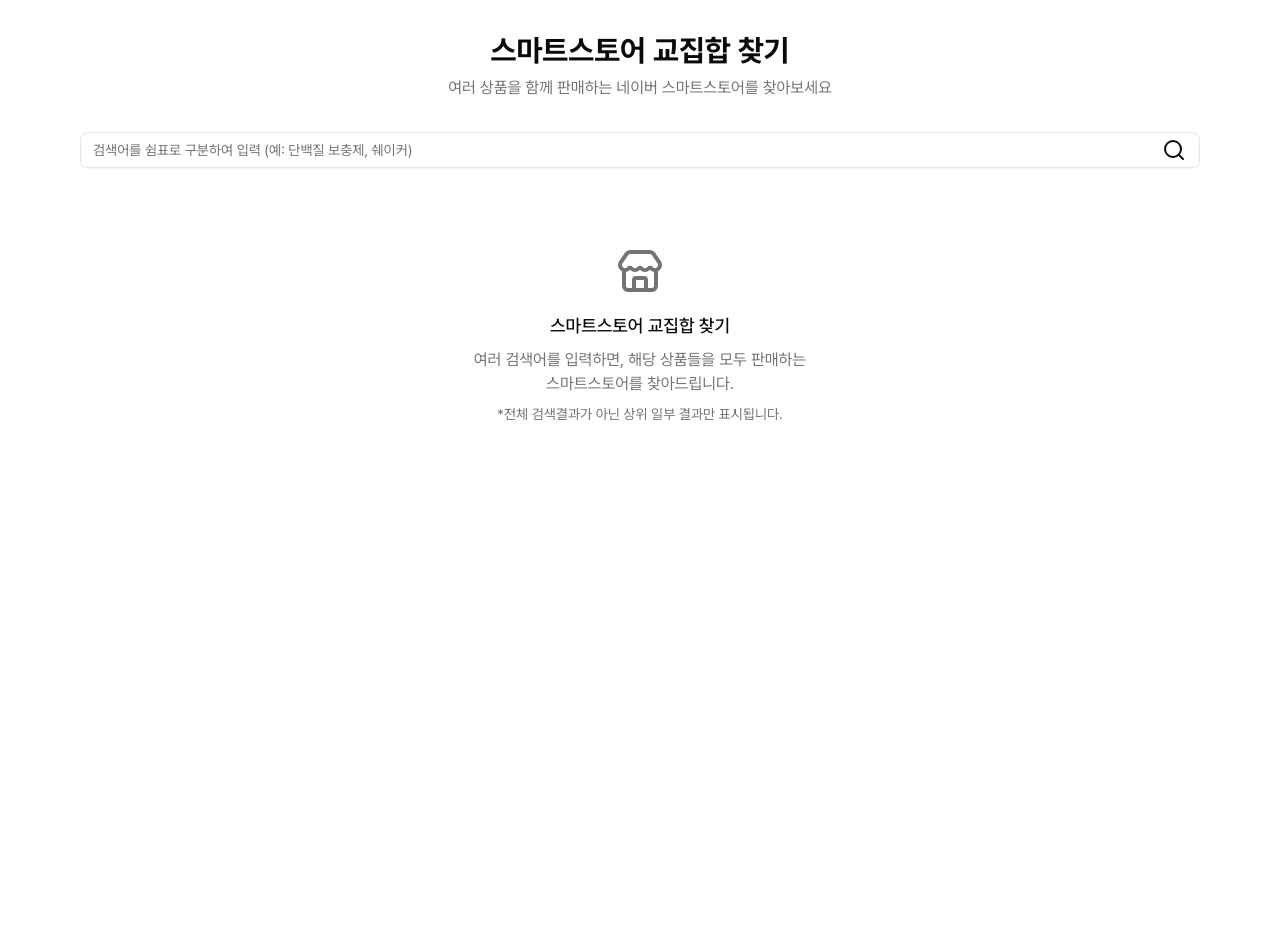
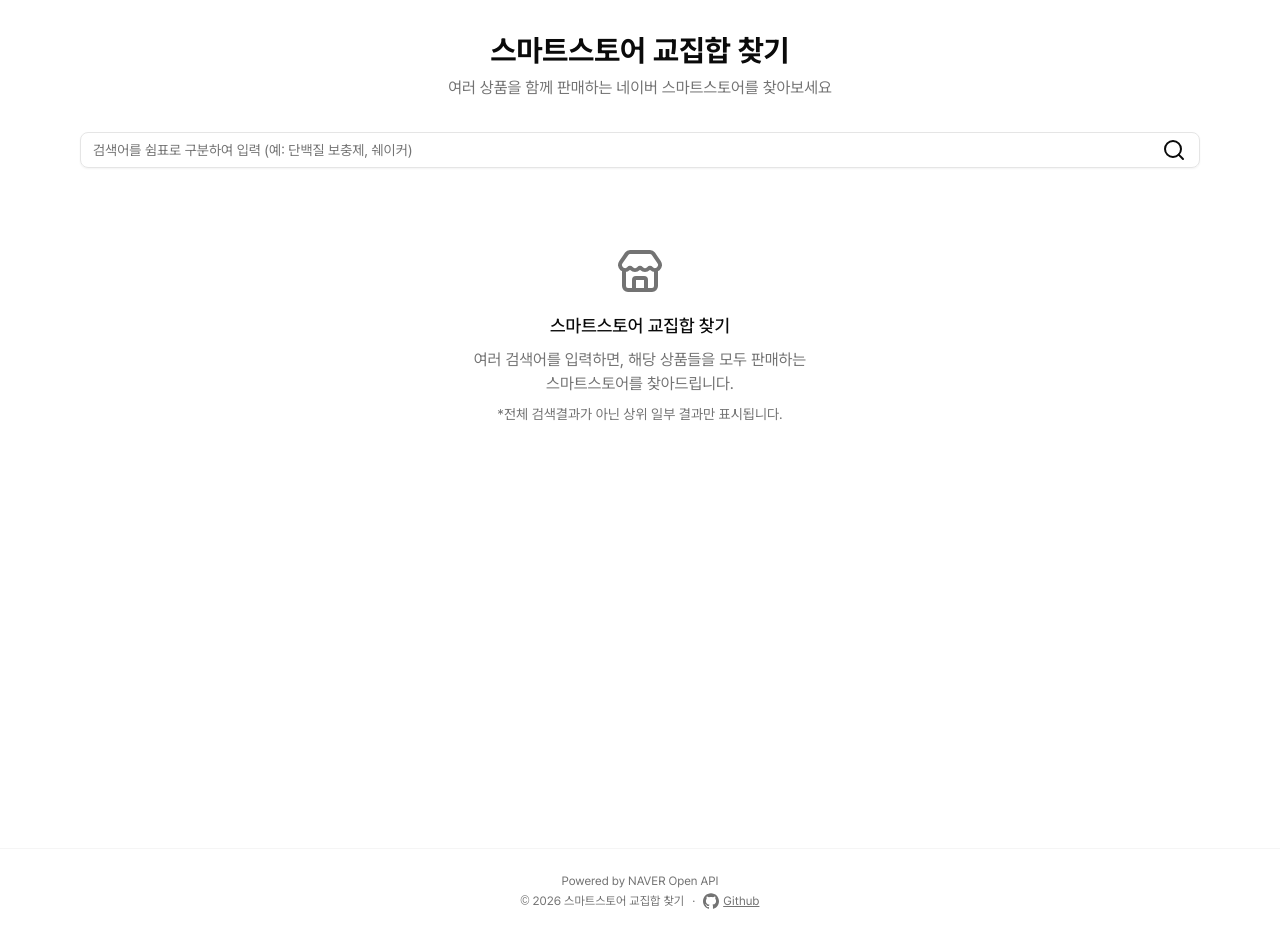
Before and after one commit to TaejunGoo/naver-store-intersect-finder, a Next.js app: page / in a window 1280 px wide. Before the commit the page ends 800 px from the top, so only its background shows below. Built offline with nearby package versions, Linux system fonts and the light colour scheme.

Commit message:
Footer 추가, Store-card 디자인 수정, react-icons 패키지 추가

```diff
--- a/app/layout.tsx
+++ b/app/layout.tsx
@@ -2,6 +2,9 @@
 import localFont from 'next/font/local';
 
 import './globals.css';
+import { SiGithub } from 'react-icons/si';
+
+import { Footer } from '@/components/footer';
 import { ThemeProvider } from '@/components/theme-provider';
 import { cn } from '@/lib/utils';
 
@@ -46,6 +49,7 @@
           enableSystem={true}
         >
           {children}
+          <Footer />
         </ThemeProvider>
       </body>
     </html>
--- /dev/null
+++ b/components/footer.tsx
@@ -0,0 +1,16 @@
+import { SiGithub } from 'react-icons/si';
+
+export const Footer = () => {
+  return (
+    <footer className='w-full border-t border-muted mt-12 py-6 text-center text-xs text-muted-foreground bg-background/80'>
+      <a href='http://developers.naver.com' target='_blank' rel='noopener noreferrer'>Powered by NAVER Open API</a>
+      <div className='mt-1'>
+        <span>&copy; {new Date().getFullYear()} 스마트스토어 교집합 찾기</span>
+        <span className='mx-2'>·</span>
+        <a href='https://github.com/TaejunGoo' target='_blank' rel='noopener noreferrer' className='underline hover:text-primary'>
+          <SiGithub className='inline h-4 w-4 mb-0.5 mr-1' />
+          Github</a>
+      </div>
+    </footer>
+  );
+};
--- a/components/store-card.tsx
+++ b/components/store-card.tsx
@@ -33,8 +33,8 @@
   };
 
   return (
-    <Card className='h-full'>
-      <CardHeader className='pb-3'>
+    <Card className='h-full gap-3'>
+      <CardHeader>
         <div className='flex items-start justify-between gap-2'>
           <CardTitle className='text-lg leading-tight'>
             <a
@@ -51,7 +51,6 @@
             {store.products.length}개 상품
           </Badge>
         </div>
-        <p className='text-sm text-muted-foreground'>스마트스토어</p>
       </CardHeader>
       <CardContent className='space-y-4'>
         {Object.entries(productsByKeyword).map(([keyword, products]) => (
--- a/package.json
+++ b/package.json
@@ -19,6 +19,7 @@
     "next-themes": "^0.4.6",
     "react": "19.2.3",
     "react-dom": "19.2.3",
+    "react-icons": "^5.5.0",
     "swr": "^2.3.8",
     "tailwind-merge": "^3.4.0"
   },
```
Also changed, not shown: 1 other file (tests, documents, lock files or other folders).
